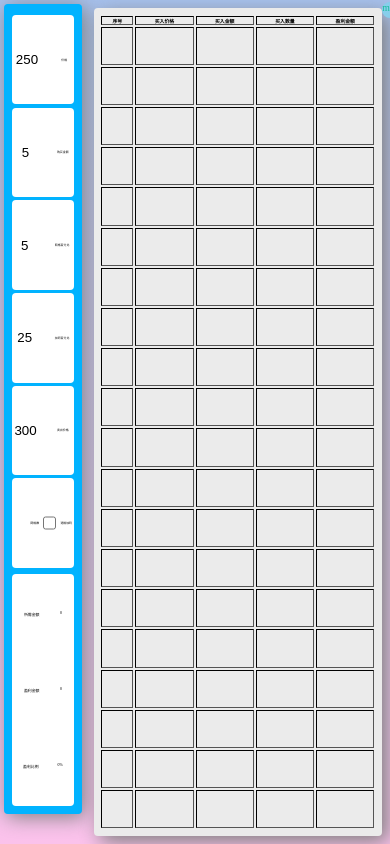
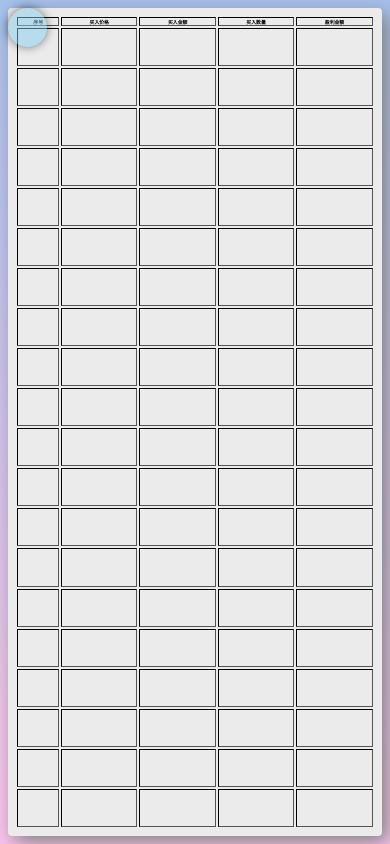
Before and after one commit to YinBzZ/Digital-currency-investment, a plain HTML site: page index.html in a window 390 px wide. Drawn offline with Linux system fonts and the light colour scheme.

Commit message:
适配移动端

```diff
--- a/css/style.scss
+++ b/css/style.scss
@@ -64,6 +64,9 @@ body {
 		border-radius: 5vw;
 		top: 0rem;
 		margin: 0.2rem;
+		display: flex;
+		justify-content: center;
+		align-items: center;
 		transition: all 0.5s;
 		z-index: 5;
 		&:hover {
@@ -79,7 +82,6 @@ body {
 		position: absolute;
 		right: 0.2rem;
 		top: 2rem;
-		// z-index: 5;
 		li {
 			font-size: 0.3rem;
 			height: 3.5vw;
@@ -107,7 +109,7 @@ body {
 	float: left;
 	background-color: #01b3ff;
 	box-shadow: gray 3px 3px 20px 0px;
-	transition: all 1s;
+	transition: transform 1s;
 	&:hover {
 		transform: translateX(2%);
 	}
@@ -122,7 +124,7 @@ body {
 			margin-top: 5%;
 			border-radius: 1vw;
 			background-color: #ffffff;
-			font-size: 0.3rem;
+			font-size: 0.4rem;
 			overflow: hidden;
 			display: flex;
 			align-items: center;
@@ -134,7 +136,6 @@ body {
 		}
 		input {
 			height: 100%;
-			// text-align: center;
 			background-color: transparent;
 			border: none;
 			outline: none;
@@ -144,6 +145,7 @@ body {
 		}
 		.Myinput {
 			width: 60%;
+			font-size: 0.4rem;
 			text-align: center;
 		}
 	}
@@ -185,7 +187,7 @@ body {
 		border-radius: 1vw;
 		background-color: #ebebeb;
 		padding: 2%;
-		transition: all 0.5s;
+		transition: transform 0.5s;
 		&:hover {
 			transform: translateX(-0.5%);
 		}
@@ -194,10 +196,7 @@ body {
 
 .table {
 	margin: auto;
-	// height: auto;
-	// width: 100%;
 	@extend %hw;
 	text-align: center;
-	// border: 1px;
 	border: black;
 }
--- /dev/null
+++ b/css/style_mobile.scss
@@ -0,0 +1,47 @@
+@import url('style.css');
+
+#media_nav_butt {
+	display: block;
+	margin: 2%;
+	width: 4rem;
+	height: 4rem;
+	border-radius: 10vw;
+	background-color: skyblue;
+	position: absolute;
+	z-index: 2;
+	box-shadow: black 0px 0px 10px 0px;
+	opacity: 0.5;
+	transition: all 0.1s;
+	&:active {
+		opacity: 1;
+		transform: scale(0.9);
+	}
+}
+
+#nav {
+	position: absolute;
+	top: 8%;
+	left: -100%;
+	width: 60%;
+	height: 90%;
+	transition: left 1s;
+	z-index: 2;
+	&:hover {
+		transform: none;
+	}
+}
+
+#section {
+	width: 100%;
+	height: 100%;
+	z-index: 1;
+	div {
+		&:hover {
+			transform: none;
+		}
+	}
+}
+
+#header {
+	display: none;
+}
--- a/index.html
+++ b/index.html
@@ -2,9 +2,9 @@
 <html>
 	<head>
 		<meta charset="utf-8" />
-		<meta name="viewport" content="width=device-width,initial-scale=,minimum-scale=,maximum-scale=,user-scalable=no" />
-		<!-- <link rel="stylesheet" type="text/css" href="css/style.css" /> -->
-		<link rel="stylesheet" type="text/css" href="css/style.min.css"/>
+		<meta name="viewport" content="width=device-width,initial-scale=1,minimum-scale=1,maximum-scale=1,user-scalable=no" />
+		<link rel="stylesheet" type="text/css" media="all and (min-width:480px)" href="css/style.min.css" />
+		<link rel="stylesheet" type="text/css" media="all and (max-width:480px)" href="css/style_mobile.min.css" />
 		<title>数字货币加仓计算</title>
 	</head>
 	<body>
@@ -20,6 +20,7 @@
 					<li class="animated"><a href="https://www.linkedin.com/in/%E6%B5%A9-%E9%AA%86-608106173/">Linkedin</a></li>
 				</ul>
 			</header>
+			<div id="media_nav_butt"></div>
 			<nav class="nav" id="nav">
 				<div id="nav-top">
 					<div>
--- a/js/main.js
+++ b/js/main.js
@@ -100,6 +100,14 @@ document.getElementById("header_butt").addEventListener("click", () => {
 	}
 });
 
+let mediaF = false;
+
+document.getElementById("media_nav_butt").addEventListener("click", () => {
+	const nav = document.getElementById("nav");
+	!mediaF ? nav.style.left = "0%" : nav.style.left = "-100%";
+	!mediaF ? mediaF = true : mediaF = false;
+});
+
 window.onload = () => rem();
 
 window.onresize = () => rem();
```
Also changed, not shown: css/style.css, css/style.min.css, css/style_mobile.css (added), css/style_mobile.min.css (added), js/main.min.js.
